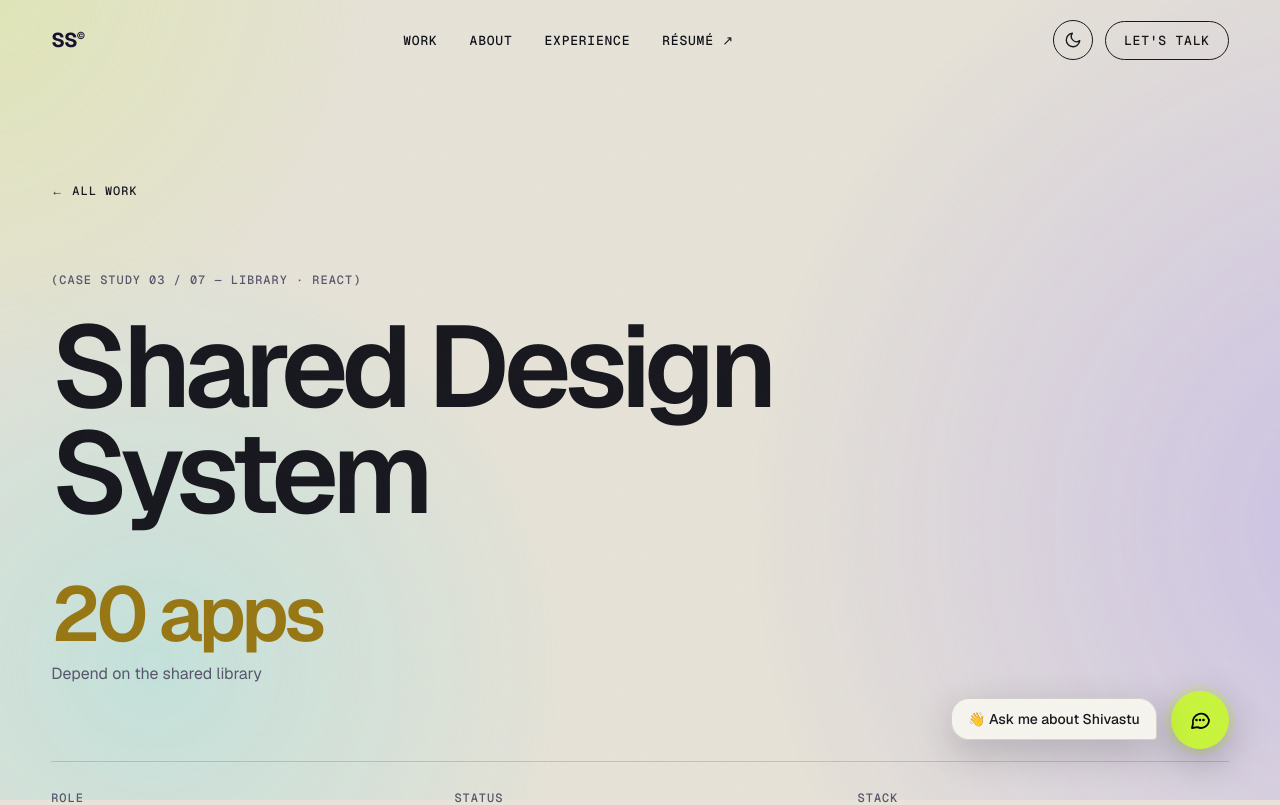
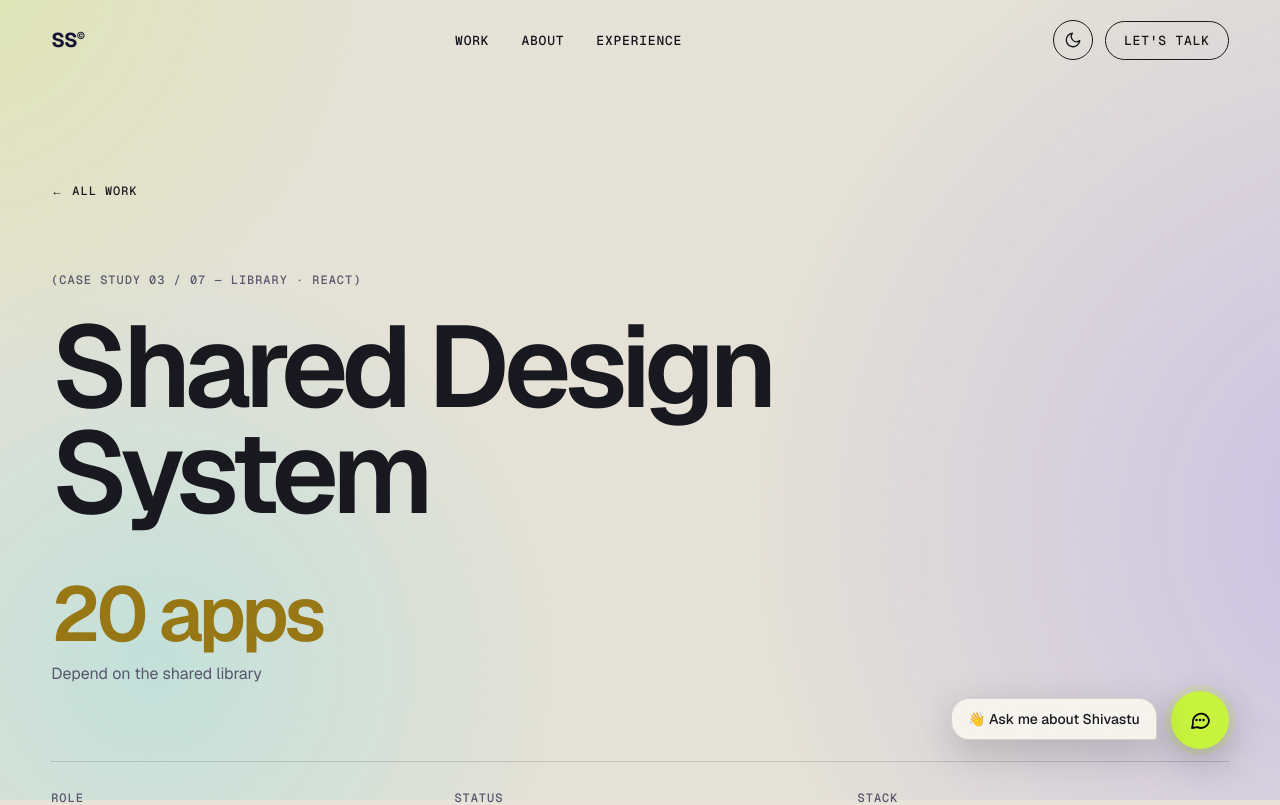
Before and after one commit to shivastuu/portfolio, a Next.js app: page /work/design-system in a window 1280 px wide. Shown: the top 805 px of the page. Built offline with nearby package versions, Linux system fonts and the light colour scheme.

Commit message:
chore: remove resume download, share by email on request

```diff
--- a/components/Contact.tsx
+++ b/components/Contact.tsx
@@ -39,7 +39,6 @@ export default function Contact() {
         <nav className="footer__links">
           <a href={links.linkedin} target="_blank" rel="noreferrer">LinkedIn ↗</a>
           <a href={links.github} target="_blank" rel="noreferrer">GitHub ↗</a>
-          <a href={links.resume} target="_blank" rel="noreferrer">Résumé ↗</a>
         </nav>
         <p className="label">Bangalore {time && `· ${time} IST`}</p>
         <p className="label" suppressHydrationWarning>© {new Date().getFullYear()} Shivastu Shrivastava</p>
--- a/components/Nav.tsx
+++ b/components/Nav.tsx
@@ -1,7 +1,6 @@
 import Link from "next/link";
 import Magnetic from "./Magnetic";
 import ThemeToggle from "./ThemeToggle";
-import { links } from "../lib/content";
 
 // home: same-page anchors. Elsewhere (case studies) links route back to the home sections;
 // "Let's talk" stays on-page because every page ends with the contact section.
@@ -18,9 +17,6 @@ export default function Nav({ home = false }: { home?: boolean }) {
         <A href={to("work")}>Work</A>
         <A href={to("about")}>About</A>
         <A href={to("experience")}>Experience</A>
-        <a href={links.resume} target="_blank" rel="noreferrer">
-          Résumé ↗
-        </a>
       </nav>
       <div className="nav__end">
         <ThemeToggle />
--- a/lib/content.ts
+++ b/lib/content.ts
@@ -6,7 +6,6 @@ export const links = {
   email: "shivastuu@gmail.com",
   linkedin: "https://www.linkedin.com/in/shivastu-srivastava-811248212",
   github: "https://github.com/shivastuu",
-  resume: "/Shivastu_Shrivastava_Resume.pdf",
 };
 
 export const hero = {
--- a/lib/resume.ts
+++ b/lib/resume.ts
@@ -1,4 +1,4 @@
-// Text of public/Shivastu_Shrivastava_Resume.pdf (source: ~/Desktop/resume/resume-main.tex) for the "Ask about me" AI.
+// Text of his resume (source: ~/Desktop/resume/resume-main.tex) for the "Ask about me" AI. The PDF itself isn't published on the site.
 // Update it whenever the PDF changes.
 export const resume = `Shivastu Shrivastava. shivastuu@gmail.com | LinkedIn | GitHub | Portfolio | Bangalore, India
 
```
Also changed, not shown: 1 other file (tests, documents, lock files or other folders).
